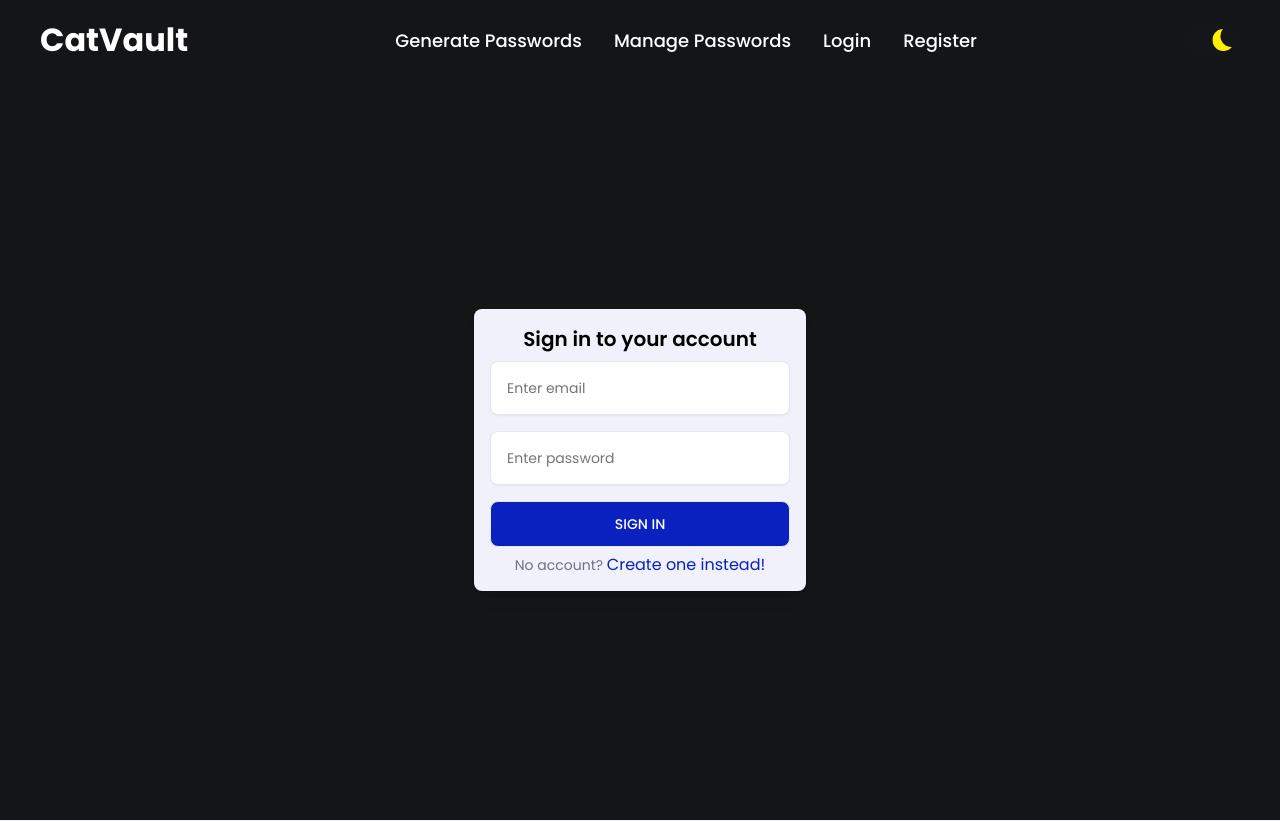
After one commit to Baibhab-Adhikari/CatVault, a Flask app: page /login in a window 1280 px wide. The commit adds this page. Shown: the top 821 px of the page. Run offline with Flask 3, Linux system fonts and the light colour scheme; some libraries are stand-ins or nearby versions; some web fonts are replaced.

Commit message:
login, 404, some routes are handled

```diff
--- a/app/routes.py
+++ b/app/routes.py
@@ -1,11 +1,19 @@
 from flask import render_template, redirect, url_for, request, flash, session
 from app import app
+
+
+# error handler route (suggested by chatgpt)
+@app.errorhandler(404)
+def page_not_found(e):
+    return render_template("404.html"), 400
 
 
 # homepage route
 
 @app.route("/")
 def index():
+    """route for the homepage"""
+
     return render_template("index.html")
 
 # registration route
@@ -13,13 +21,22 @@ def index():
 
 @app.route("/register", methods=["GET", "POST"])
 def register():
-
+    """Registration for new user"""
     # for GET:
     if request.method == 'GET':
         return render_template("register.html")
 
+    # for POST:
     elif request.method == "POST":
-        pass
+
+        # variables to store info
+        first_name = request.form.get("firstname")
+        last_name = request.form.get("lastname")
+        email = request.form.get("email")
+        password = request.form.get("password")
+        confirm_password = request.form.get("confirmpassword")
+
+    return redirect("/")
 
 
 # login route
--- a/app/static/style.css
+++ b/app/static/style.css
@@ -453,7 +453,7 @@ justify-content: center;
 margin-top: 20px;
 }
 
-/* registration button styles */
+/* registration form styles */
 
 /* From Uiverse.io by Yaya12085 */
 .form {
@@ -461,7 +461,7 @@ margin-top: 20px;
   flex-direction: column;
   gap: 10px;
   max-width: 350px;
-  background-color: #fff;
+  background-color: var(--color-dark);
   padding: 20px;
   border-radius: 20px;
   position: relative;
@@ -469,7 +469,7 @@ margin-top: 20px;
 
 .title {
   font-size: 28px;
-  color: royalblue;
+  color: var(--color-light);
   font-weight: 600;
   letter-spacing: -1px;
   position: relative;
@@ -485,13 +485,13 @@ margin-top: 20px;
   width: 16px;
   border-radius: 50%;
   left: 0px;
-  background-color: royalblue;
+  background-color: var(--color-light);
 }
 
 .title::before {
   width: 18px;
   height: 18px;
-  background-color: royalblue;
+  background-color: var(--color-light);
 }
 
 .title::after {
@@ -510,11 +510,11 @@ margin-top: 20px;
 }
 
 .signin a {
-  color: royalblue;
+  color: var(--color-light);
 }
 
 .signin a:hover {
-  text-decoration: underline royalblue;
+  text-decoration: underline --color-light;
 }
 
 .flex {
@@ -563,7 +563,7 @@ margin-top: 20px;
 .submit {
   border: none;
   outline: none;
-  background-color: royalblue;
+  background-color: var(--color-light);
   padding: 10px;
   border-radius: 10px;
   color: #fff;
@@ -586,3 +586,72 @@ margin-top: 20px;
     opacity: 0;
   }
 }
+
+
+
+/* From Uiverse.io by nathann09 */
+.form {
+  background-color: var(--color-dark);
+  display: block;
+  padding: 1rem;
+  max-width: 350px;
+  border-radius: 0.5rem;
+  box-shadow: 0 10px 15px -3px rgba(0, 0, 0, 0.1), 0 4px 6px -2px rgba(0, 0, 0, 0.05);
+}
+
+.form-title {
+  font-size: 1.25rem;
+  line-height: 1.75rem;
+  font-weight: 600;
+  text-align: center;
+  color: #000;
+}
+
+.input-container {
+  position: relative;
+}
+
+.input-container input, .form button {
+  outline: none;
+  border: 1px solid #e5e7eb;
+  margin: 8px 0;
+}
+
+.input-container input {
+  background-color: #fff;
+  padding: 1rem;
+  padding-right: 3rem;
+  font-size: 0.875rem;
+  line-height: 1.25rem;
+  width: 300px;
+  border-radius: 0.5rem;
+  box-shadow: 0 1px 2px 0 rgba(0, 0, 0, 0.05);
+}
+
+.submit {
+  display: block;
+  padding-top: 0.75rem;
+  padding-bottom: 0.75rem;
+  padding-left: 1.25rem;
+  padding-right: 1.25rem;
+  background-color: var(--color-light);
+  color: #ffffff;
+  font-size: 0.875rem;
+  line-height: 1.25rem;
+  font-weight: 500;
+  width: 100%;
+  border-radius: 0.5rem;
+  text-transform: uppercase;
+}
+
+.signup-link {
+  color: #6B7280;
+  font-size: 0.875rem;
+  line-height: 1.25rem;
+  text-align: center;
+}
+
+.signup-link a {
+  text-decoration: none;
+  color: var(--color-light);
+}
--- a/app/templates/index.html
+++ b/app/templates/index.html
@@ -4,14 +4,14 @@ block main %}
   <img src="/static/cat1-hero.jpg" alt="Picture of Cute Cat" />
   <div class="herotext">
     <h1>Experience Whisker Tight Security</h1>
-    <h2>We Guard Your Passwords Like This Gentlman😸</h2>
+    <h2>We Guard Your Passwords Like This Gentleman Above 😸</h2>
     <p>Password Issues are a thing of the past! Try CatVault Now!</p>
 
     <!-- /* From Uiverse.io by adeladel522 */ -->
   </div>
   <form action="/login" method="get">
     <div class="container-btn">
-        <button class="getstarted" type="button">
+        <button class="getstarted" type="submit">
           Get Started With CatVault
           <svg fill="currentColor" viewBox="0 0 24 24" class="icon">
             <path
--- /dev/null
+++ b/app/templates/login.html
@@ -0,0 +1,22 @@
+{% extends 'layout.html' %} {% block title %} Login - CatVault {% endblock %} {%
+block main %}
+<!-- /* From Uiverse.io by nathann09 */  -->
+
+<form class="form">
+  <p class="form-title">Sign in to your account</p>
+  <div class="input-container">
+    <input type="email" placeholder="Enter email" name="email" />
+    <span> </span>
+  </div>
+  <div class="input-container">
+    <input type="password" placeholder="Enter password" name="pasword" />
+  </div>
+  <button type="submit" class="submit">Sign in</button>
+
+  <p class="signup-link">
+    No account?
+    <a href="/register">Create one instead!</a>
+  </p>
+</form>
+
+{% endblock %}
```
Also changed, not shown: app/static/error.css (added, +61 -0 lines), app/templates/404.html (added, +18 -0 lines), app/templates/apology.html (added, +8 -0 lines), app/templates/register.html (+5 -5 lines), app/static/error-cat.jpg (added).
